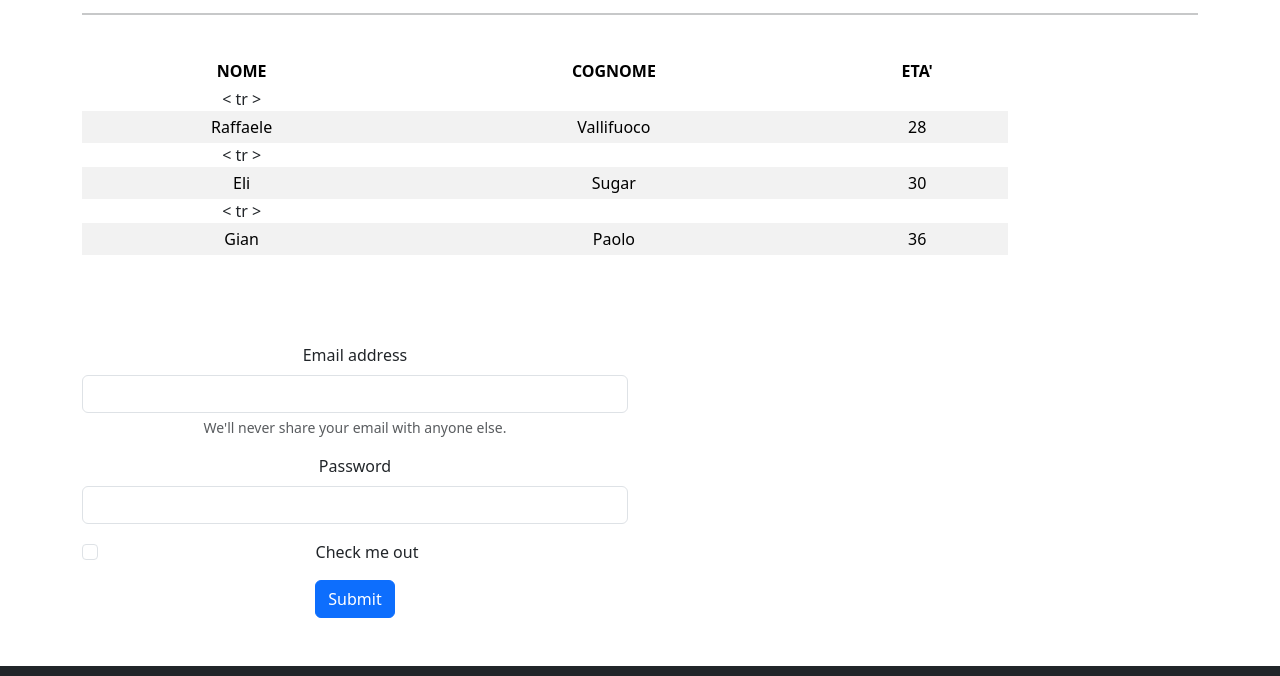
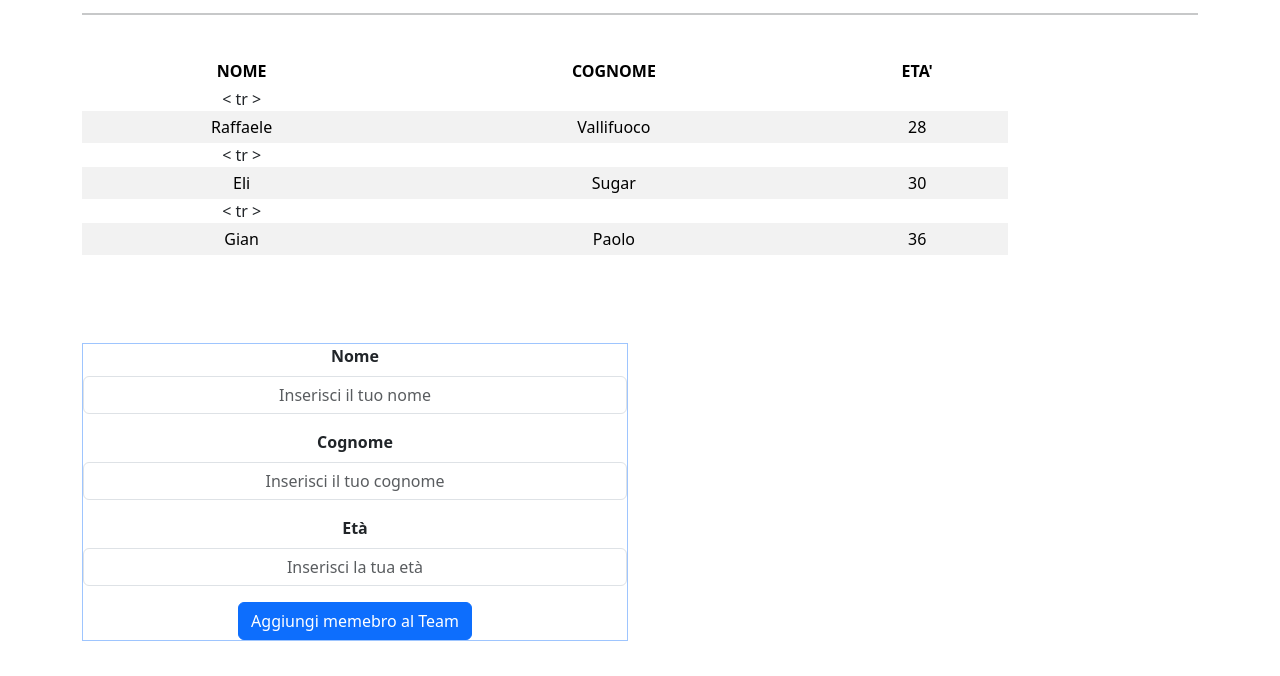
Before and after one commit to RaffaeleVallifuoco/-js-oggetti-studenti, a plain HTML site: page index.html in a window 1280 px wide. Shown: the part 155-831 px from the top of the page. Drawn offline with nearby package versions, Linux system fonts and the light colour scheme.

Commit message:
EDIT : form type

```diff
--- a/index.html
+++ b/index.html
@@ -59,24 +59,26 @@
 
                                 <!-- FORM -->
 
-                                <form>
+                                <div class="">
+                                    <form class="border border-primary-subtle">
                                         <div class="mb-3">
-                                        <label for="exampleInputEmail1" class="form-label">Email address</label>
-                                        <input type="email" class="form-control" id="exampleInputEmail1"
+                                            <label for="name" class="form-label fw-bold ">Nome</label>
+                                            <input type="text" class="form-control text-center " placeholder="Inserisci il tuo nome" id="exampleInputEmail1"
                                                 aria-describedby="emailHelp">
-                                        <div id="emailHelp" class="form-text">We'll never share your email with anyone else.
-                                        </div>
                                         </div>
                                         <div class="mb-3">
-                                        <label for="exampleInputPassword1" class="form-label">Password</label>
-                                        <input type="password" class="form-control" id="exampleInputPassword1">
+                                            <label for="name" class="form-label fw-bold ">Cognome</label>
+                                            <input type="text" class="form-control text-center " placeholder="Inserisci il tuo cognome" id="exampleInputEmail1"
+                                                aria-describedby="emailHelp">
                                         </div>
-                                    <div class="mb-3 form-check">
-                                        <input type="checkbox" class="form-check-input" id="exampleCheck1">
-                                        <label class="form-check-label" for="exampleCheck1">Check me out</label>
+                                        <div class="mb-3">
+                                            <label for="name" class="form-label fw-bold ">Età</label>
+                                            <input type="text" class="form-control text-center " placeholder="Inserisci la tua età" id="exampleInputEmail1"
+                                                aria-describedby="emailHelp">
                                         </div>
-                                    <button type="submit" class="btn btn-primary">Submit</button>
+                                        <button type="submit" class="btn btn-primary"> Aggiungi memebro al Team </button>
                                     </form>
+                                </div>
                             </section>
                         </di>
                     </div>
```
Lines whose indentation alone changed are shown as unchanged.
